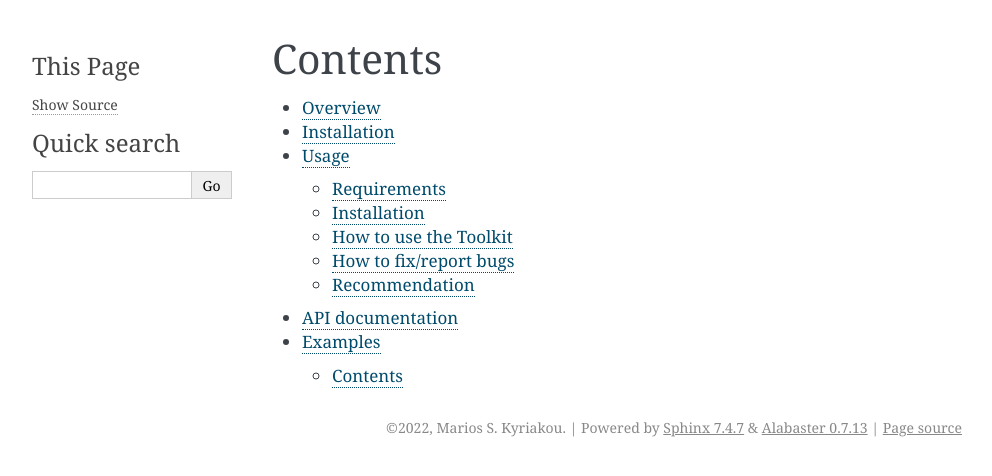
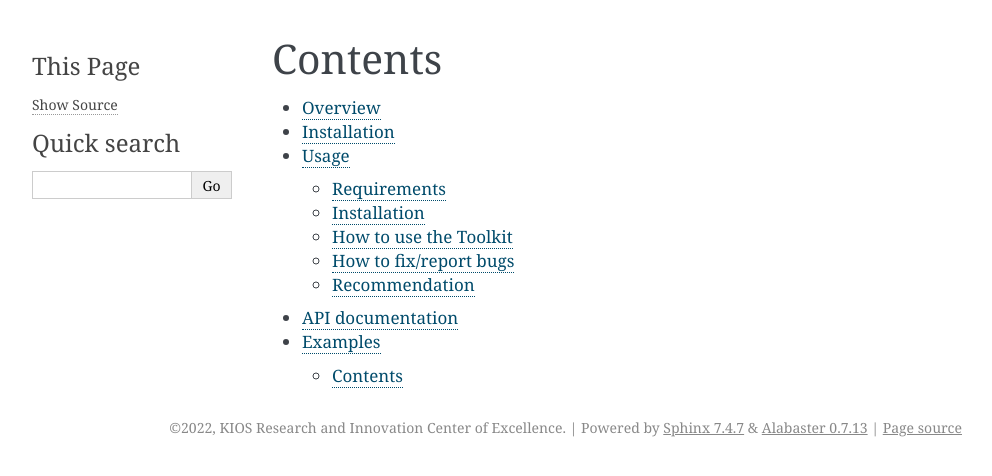
Before and after one commit to OpenWaterAnalytics/EPyT, a Sphinx documentation site: the page built from docs/source/index.rst, in a window 1280 px wide. Shown: the top 476 px of the page, without its empty margins (148-1140 px from the left). Built offline with Sphinx 7.4.7, drawn with Linux system fonts in a browser that asks for light colours; pages that are not in the unit, such as notebooks, are missing from menus.

Commit message:
Update conf.py

```diff
--- a/docs/source/conf.py
+++ b/docs/source/conf.py
@@ -12,7 +12,7 @@
 # -- Project information -----------------------------------------------------
 
 project = 'epyt'
-copyright = '2022, Marios S. Kyriakou'
+copyright = '2022, KIOS Research and Innovation Center of Excellence'
 # If extensions (or modules to document with autodoc) are in another directory,
 # add these directories to sys.path here.
 import pathlib
```
